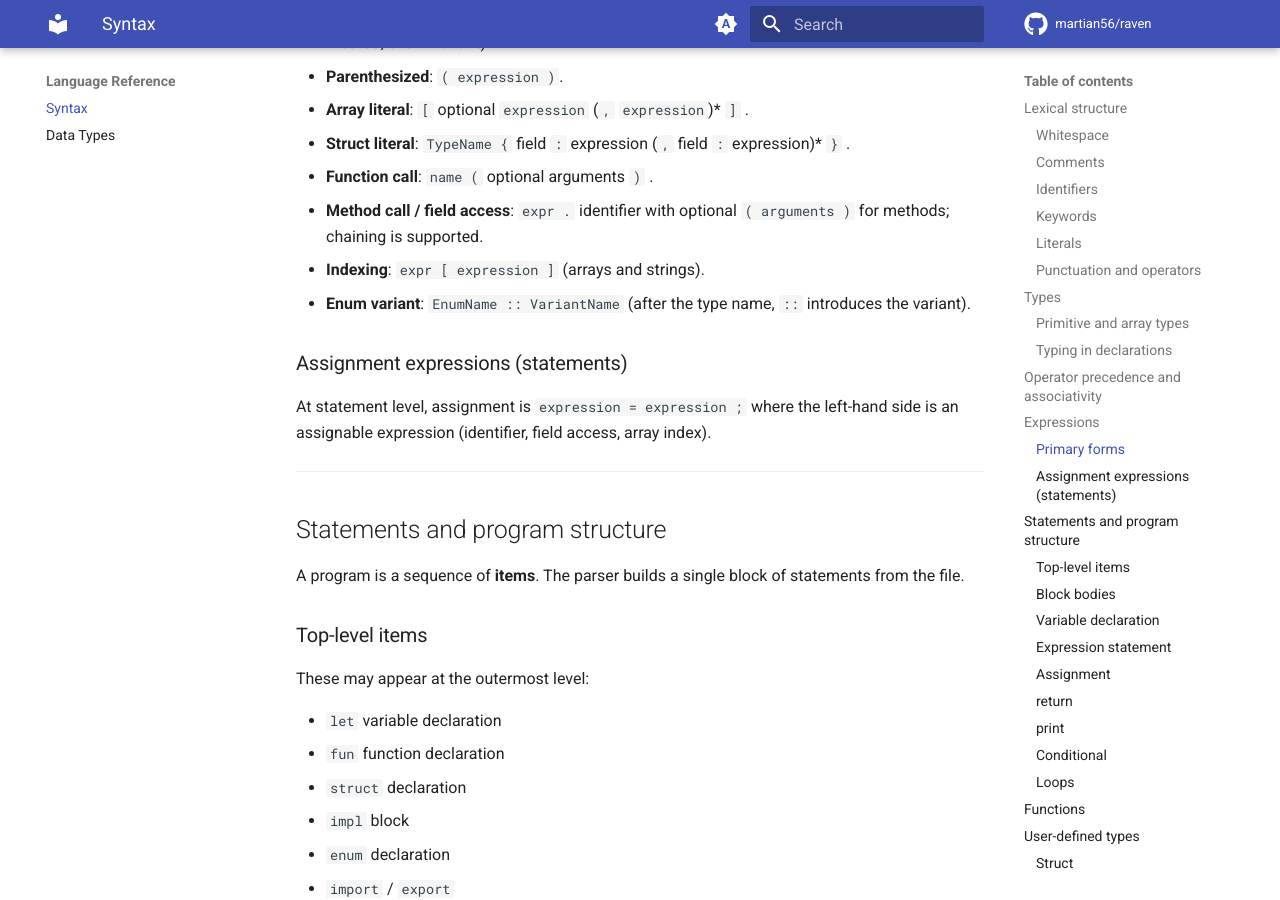
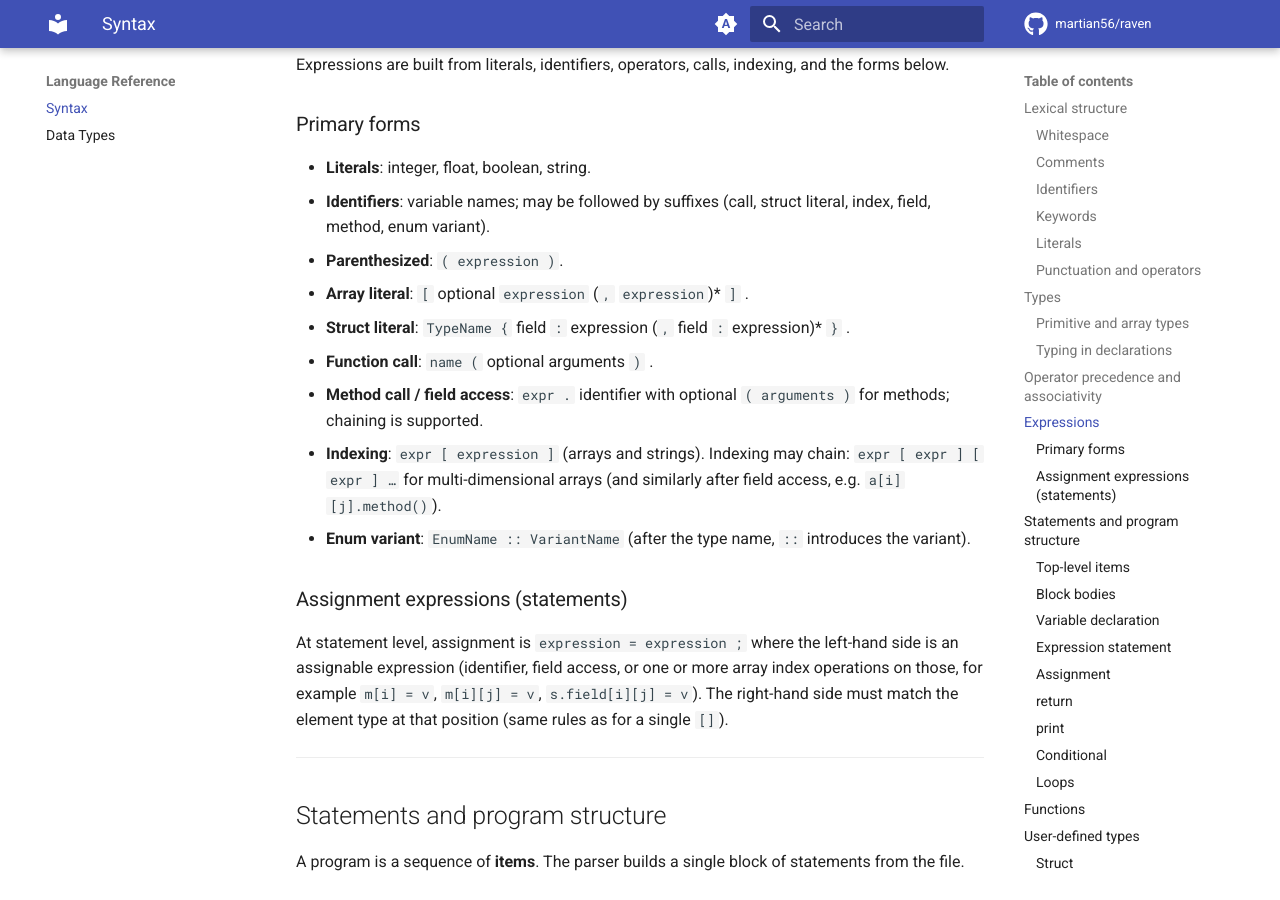
Before and after one commit to martian56/raven, an MkDocs documentation site: the page built from docs/syntax.md, in a window 1280 px wide and 900 px high, scrolled down 4386 px. Built offline with MkDocs 1.6.1 and Material for MkDocs 9.7.7, drawn with Linux system fonts in a browser that asks for light colours; comment, search, counter and statistics services are not loaded; some of the changed text lies outside the part shown.

Commit message:
docs: update syntax reference

````diff
--- a/docs/syntax.md
+++ b/docs/syntax.md
@@ -16,6 +16,8 @@
 
 - **Line comment**: from `//` to the end of the line.
 - **Block comment**: from `/*` to `*/`. Block comments do not nest.
+
+Comments are **tokens** in the parser: they can appear between many top-level and block statements and inside struct, enum, and `impl` bodies, so tools like **`rvpm fmt`** can preserve them when reformatting.
 
 ```raven
 // line comment
@@ -53,7 +55,7 @@
 | Integer | Sequence of digits; optional leading `-` only as a unary operator on an expression, not as part of the literal token. |
 | Float   | Digits with a single `.` (for example `3.14`). |
 | Boolean | `true` or `false`. |
-| string  | Characters between double quotes `"..."`. The lexer does not process escape sequences inside strings; newlines inside a string are not supported by the quote rules. |
+| string  | Characters between double quotes `"..."`. **Escape sequences** after `\` are recognized: `\\` (backslash), `\"` (quote), `\n` `\r` `\t`, `\0` (NUL). Any other `\x` is treated as a literal backslash followed by `x`. Unescaped newlines inside a string are still not allowed (use `\n`). |
 
 ### Punctuation and operators
 
@@ -95,9 +97,10 @@
 | `bool` | Boolean |
 | `string` | string (also accepted as `string` in some positions inside the implementation) |
 | `void` | No value (return type) |
-| `int[]`, `float[]`, `bool[]`, `string[]` | Homogeneous arrays |
+| `int[]`, `float[]`, `bool[]`, `string[]` | Homogeneous arrays (one dimension) |
+| `int[][]`, `string[][]`, … | Multi-dimensional arrays: repeat `[]` for each dimension (e.g. `int[][][]` is a 3D array of integers) |
 
-User-defined types are referred to by identifier: struct and enum names.
+User-defined types are referred to by identifier: struct and enum names. Array dimensions may also apply to struct or enum types (for example `Point[][]`).
 
 ### Typing in declarations
 
@@ -142,12 +145,12 @@
 - **Struct literal**: `TypeName {` field `:` expression (`,` field `:` expression)* `}` .
 - **Function call**: `name (` optional arguments `)` .
 - **Method call / field access**: `expr .` identifier with optional `( arguments )` for methods; chaining is supported.
-- **Indexing**: `expr [ expression ]` (arrays and strings).
+- **Indexing**: `expr [ expression ]` (arrays and strings). Indexing may chain: `expr [ expr ] [ expr ] …` for multi-dimensional arrays (and similarly after field access, e.g. `a[i][j].method()`).
 - **Enum variant**: `EnumName :: VariantName` (after the type name, `::` introduces the variant).
 
 ### Assignment expressions (statements)
 
-At statement level, assignment is `expression = expression ;` where the left-hand side is an assignable expression (identifier, field access, array index).
+At statement level, assignment is `expression = expression ;` where the left-hand side is an assignable expression (identifier, field access, or one or more array index operations on those, for example `m[i] = v`, `m[i][j] = v`, `s.field[i][j] = v`). The right-hand side must match the element type at that position (same rules as for a single `[]`).
 
 ---
 
@@ -386,4 +389,4 @@
 
 ## Version
 
-This syntax reference is aligned with the Raven toolchain version **1.4.0** (see `src/main.rs` and `Cargo.toml`). Minor implementation details may evolve; when in doubt, refer to the parser and lexer sources under `src/`.
+This syntax reference is aligned with the Raven toolchain version **1.4.x** (see `Cargo.toml` / `raven --version`). Minor implementation details may evolve; when in doubt, refer to the parser and lexer sources under `src/`.
````
